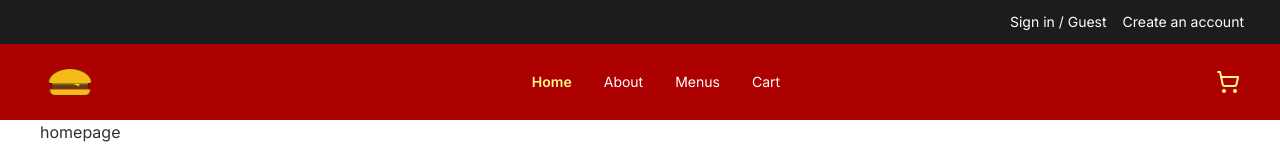
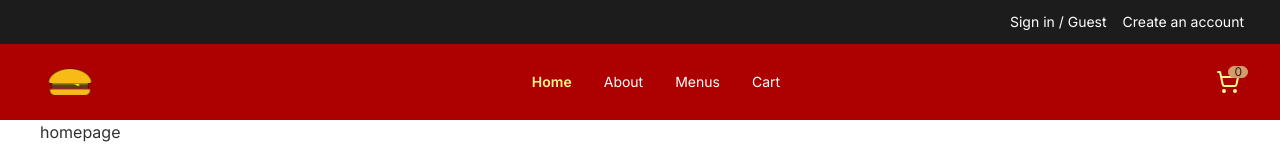
Before and after one commit to PhyuSinKhantAung/cravings-store, a Next.js app: page / in a window 1280 px wide. Shown: the top 160 px of the page. Built offline with nearby package versions, Linux system fonts and the light colour scheme.

Commit message:
added cart badge

```diff
--- a/src/app/components/ui/Navbar.tsx
+++ b/src/app/components/ui/Navbar.tsx
@@ -84,6 +84,7 @@ const Navbar = () => {
       </div>
 
       <div className="navbar-end text-secondary">
+        <div className="relative">
           <svg
             xmlns="http://www.w3.org/2000/svg"
             width="24"
@@ -94,12 +95,17 @@ const Navbar = () => {
             stroke-width="2"
             stroke-linecap="round"
             stroke-linejoin="round"
-          className="lucide lucide-shopping-cart"
+            className="lucide lucide-shopping-cart relative"
           >
             <circle cx="8" cy="21" r="1" />
             <circle cx="19" cy="21" r="1" />
             <path d="M2.05 2.05h2l2.66 12.42a2 2 0 0 0 2 1.58h9.78a2 2 0 0 0 1.95-1.57l1.65-7.43H5.12" />
           </svg>
+
+          <div className="badge badge-accent badge-xs absolute -top-1 -right-2">
+            0
+          </div>
+        </div>
       </div>
     </div>
   );
```
Lines whose indentation alone changed are shown as unchanged.
